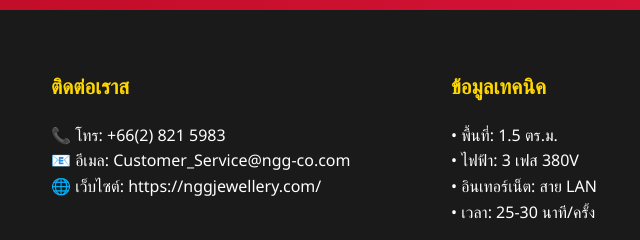
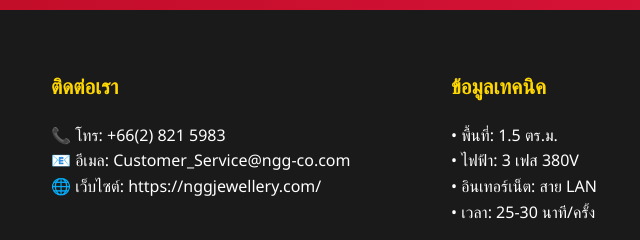
Before and after one commit to pornachapol/Gold_Recycling, a plain HTML site: page index.html in a window 1280 px wide. Shown: the part 3646-3886 px from the top of the page, 409-1049 px from the left. Drawn offline with Linux system fonts and the light colour scheme.

Commit message:
Update index.html

```diff
--- a/index.html
+++ b/index.html
@@ -551,7 +551,7 @@
                     <p>เครื่องรีไซเคิลทองคำอัตโนมัติแห่งแรกของไทย นวัตกรรมเพื่ออนาคตที่ยั่งยืน</p>
                 </div>
                 <div>
-                    <h4>ติดต่อเราส</h4>
+                    <h4>ติดต่อเรา</h4>
                     <p>📞 โทร: +66(2) 821 5983<br>
                     📧 อีเมล: Customer_Service@ngg-co.com<br>
                     🌐 เว็บไซต์: https://nggjewellery.com/</p>
```
